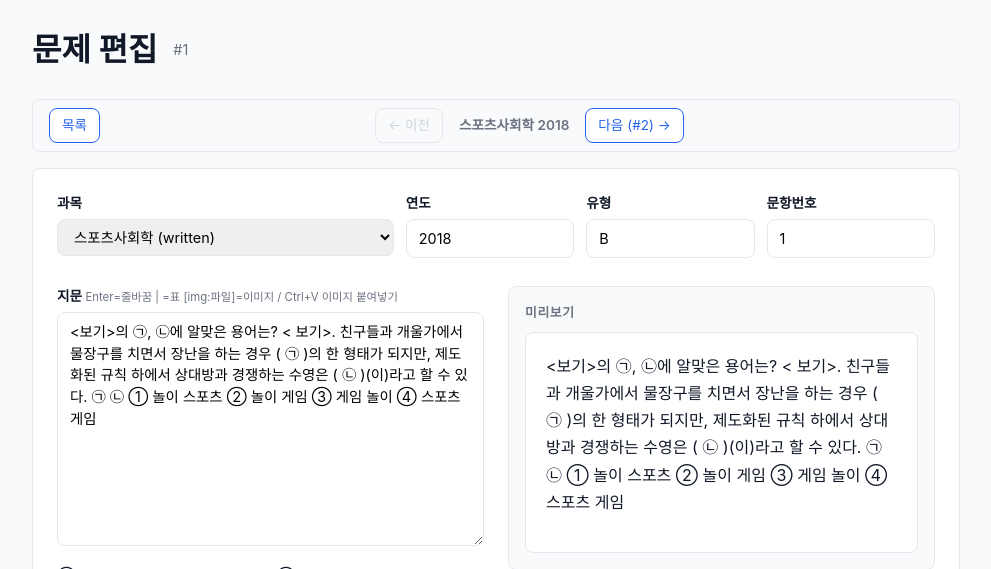
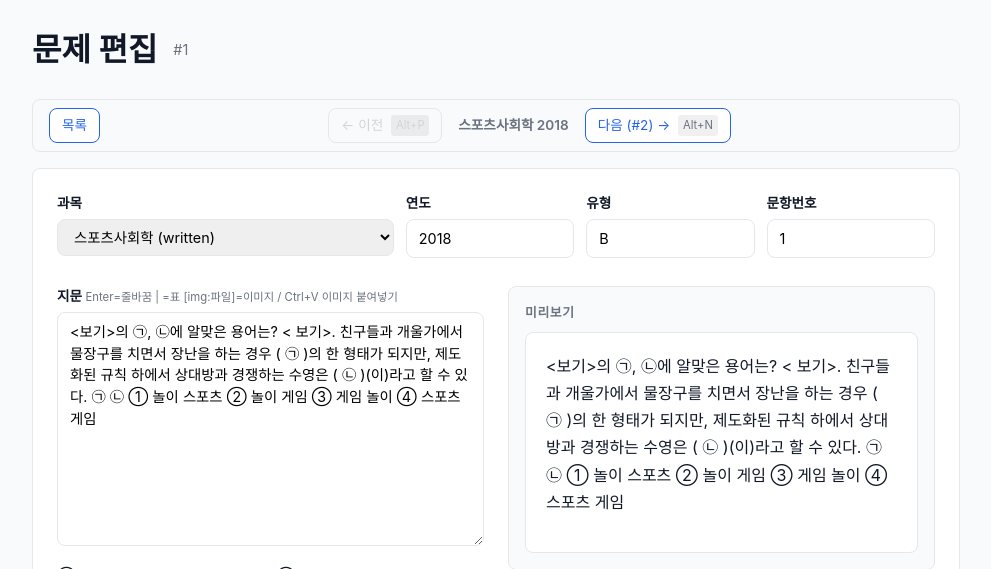
Before and after one commit to swish1995/sports, a Flask app: page /edit/1 in a window 1280 px wide. Shown: the part 56-625 px from the top of the page, without its empty margins (144-1135 px from the left). Run offline with Flask 3, Linux system fonts and the light colour scheme; data comes from the database, SQL or seed files in the repository; both versions use the stored data as it was after the commit.

Commit message:
feat: 단축키 Alt+P/N 변경, kbd 스타일 추가, DB 갱신

```diff
--- a/static/style.css
+++ b/static/style.css
@@ -940,6 +940,17 @@ body {
     background: var(--primary);
     color: white;
 }
+.btn-nav kbd {
+    font-family: inherit;
+    font-size: 0.7rem;
+    padding: 0.1rem 0.3rem;
+    background: rgba(0,0,0,0.06);
+    border-radius: 3px;
+    margin-left: 0.25rem;
+    color: var(--gray-500);
+}
+.btn-nav:hover kbd { color: rgba(255,255,255,0.7); background: rgba(255,255,255,0.15); }
+.btn-nav.disabled kbd { color: var(--gray-300); }
 .btn-nav.disabled {
     color: var(--gray-300);
     border-color: var(--gray-200);
--- a/templates/edit_detail.html
+++ b/templates/edit_detail.html
@@ -12,18 +12,18 @@
     <div class="edit-nav-center">
         {% if prev_q %}
         <a href="/edit/{{ prev_q.id }}?return_url={{ request.args.get('return_url', '/edit')|urlencode }}" class="btn btn-nav" data-nav="prev">
-            ← 이전 (#{{ prev_q.question_number }})
+            ← 이전 (#{{ prev_q.question_number }}) <kbd>Alt+P</kbd>
         </a>
         {% else %}
-        <span class="btn btn-nav disabled">← 이전</span>
+        <span class="btn btn-nav disabled">← 이전 <kbd>Alt+P</kbd></span>
         {% endif %}
         <span class="edit-nav-info">{{ nav_subject }} {{ nav_year }}</span>
         {% if next_q %}
         <a href="/edit/{{ next_q.id }}?return_url={{ request.args.get('return_url', '/edit')|urlencode }}" class="btn btn-nav" data-nav="next">
-            다음 (#{{ next_q.question_number }}) →
+            다음 (#{{ next_q.question_number }}) → <kbd>Alt+N</kbd>
         </a>
         {% else %}
-        <a href="{{ request.args.get('return_url', '/edit') }}" class="btn btn-nav" data-nav="last">다음 →</a>
+        <a href="{{ request.args.get('return_url', '/edit') }}" class="btn btn-nav" data-nav="last">다음 → <kbd>Alt+N</kbd></a>
         {% endif %}
     </div>
 </div>
@@ -262,9 +262,9 @@ document.querySelectorAll('[data-nav]').forEach(btn => {
     });
 });
 
-// ── 단축키: Cmd/Ctrl+P 이전, Cmd/Ctrl+N 다음 ──
+// ── 단축키: Alt+P 이전, Alt+N 다음 ──
 document.addEventListener('keydown', function(e) {
-    if (!(e.metaKey || e.ctrlKey)) return;
+    if (!e.altKey || e.metaKey || e.ctrlKey || e.shiftKey) return;
     const key = e.key.toLowerCase();
     if (key === 'p' || key === 'n') {
         e.preventDefault();
```
Also changed, not shown: data/quiz.db.
